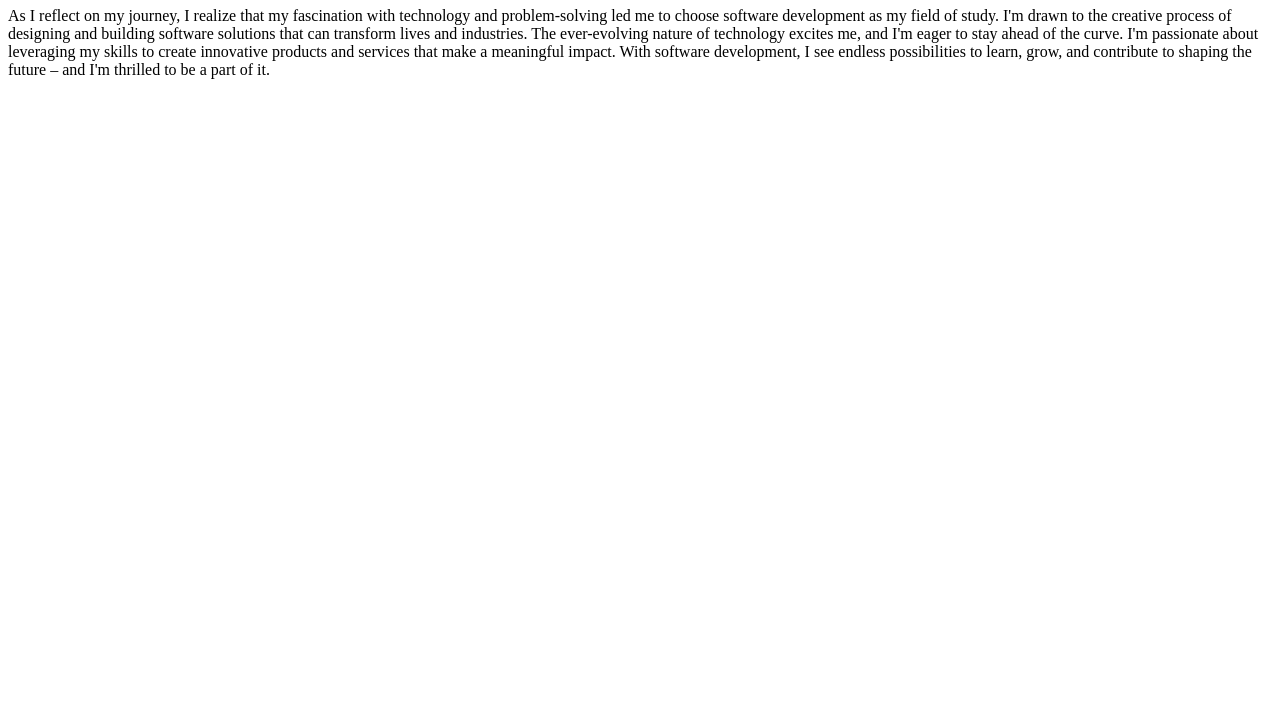
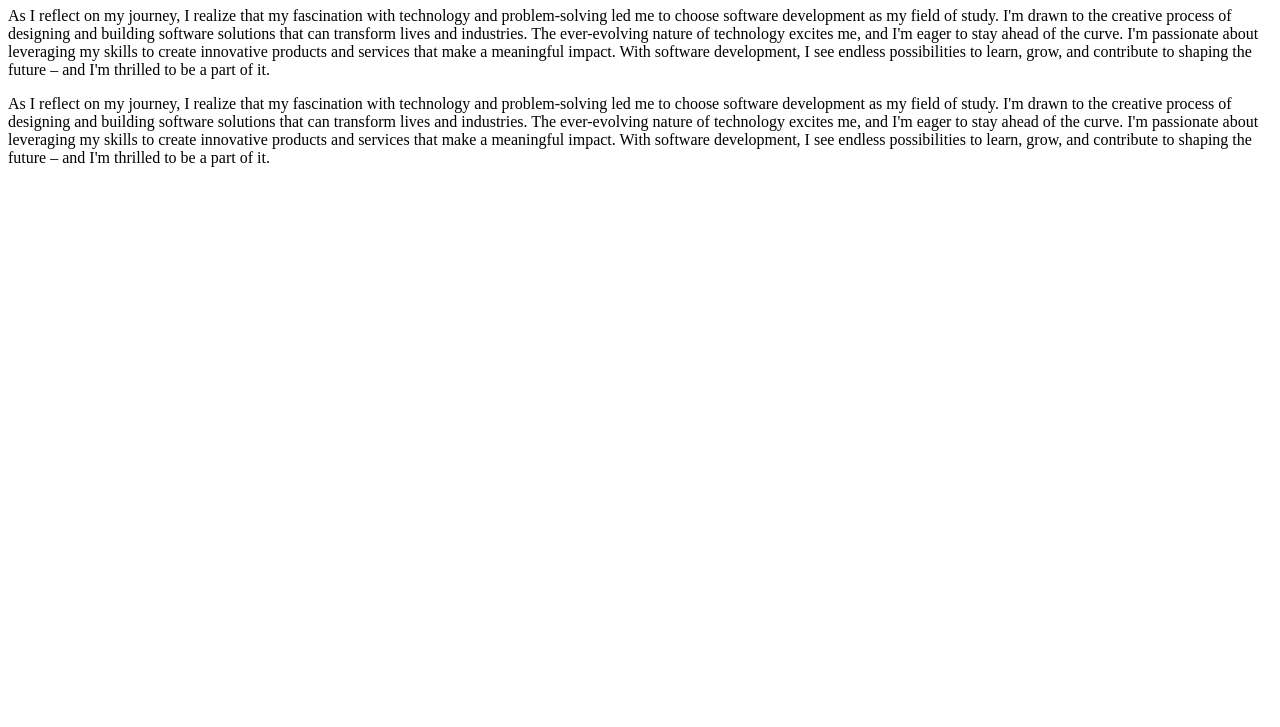
Before and after one commit to EmmanuelObodike/Nnamdi, a plain HTML site: page index.html in a window 1280 px wide. Shown: the part 73-800 px from the top of the page. Drawn offline with Linux system fonts and the light colour scheme.

```diff
--- a/index.html
+++ b/index.html
@@ -20,6 +20,16 @@
              grow, and contribute to shaping the future – and I'm thrilled to be a part of it.
     </p>
 
-
+    <P>
+         As I reflect on my journey, I realize that my fascination with technology and problem-solving
+         led me to choose software development as my field of study.
+         I'm drawn to the creative process of designing and building software solutions that can
+          transform lives and industries. The ever-evolving nature of technology excites me,
+           and I'm eager to stay ahead of the curve.
+           I'm passionate about leveraging my skills to create innovative products and services that
+            make a meaningful impact. With software development, I see endless possibilities to learn,
+             grow, and contribute to shaping the future – and I'm thrilled to be a part of it.
+    </p>
+    </P>
 </body>
 </html>
```
Also changed, not shown: 1 other file.
